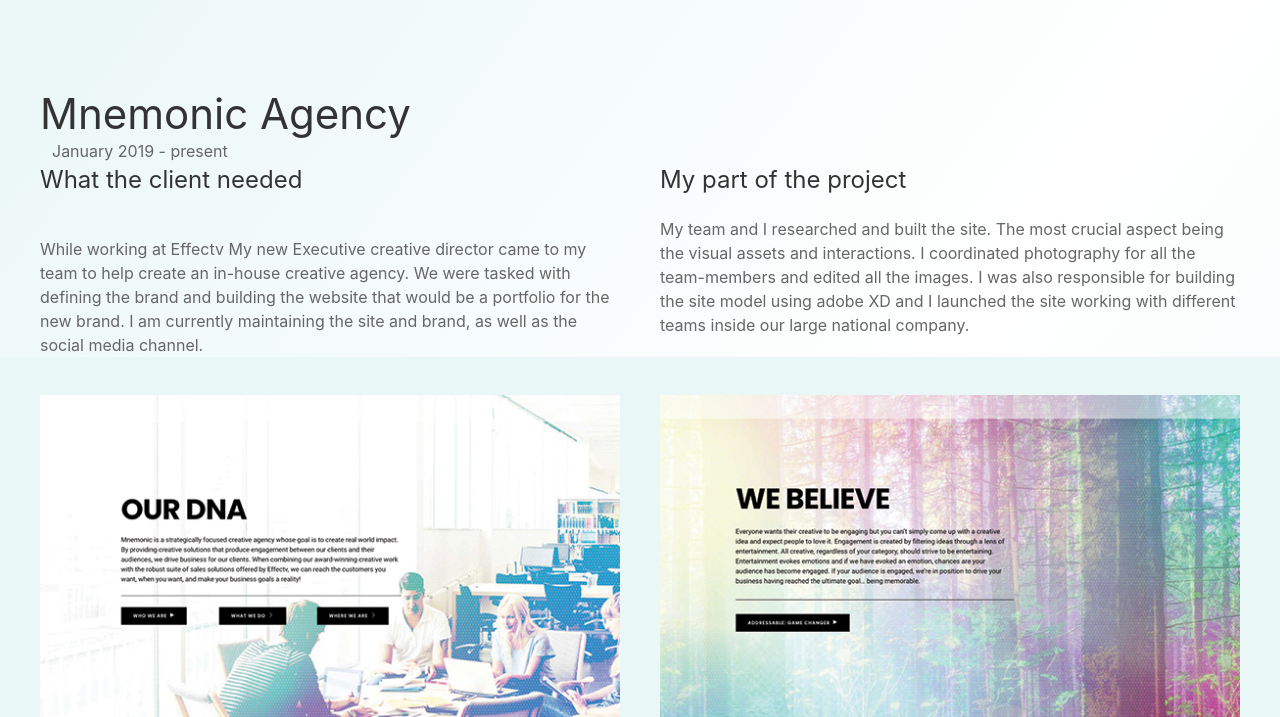
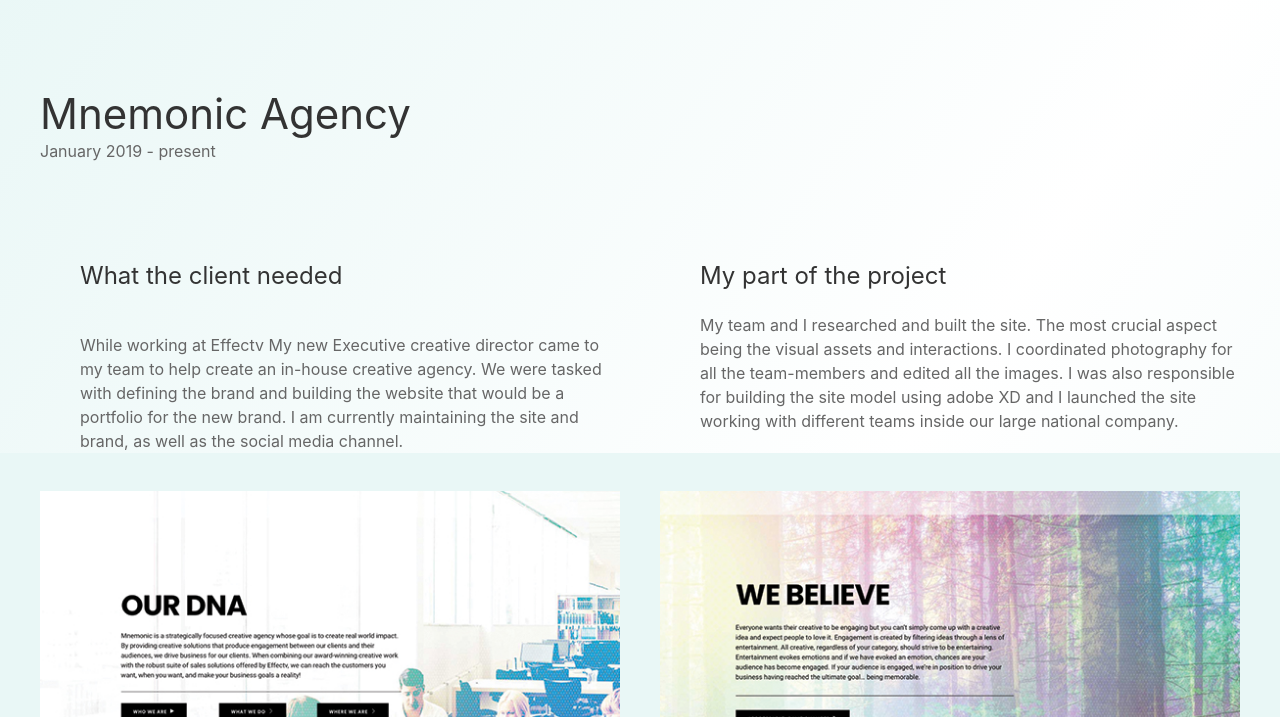
Before and after one commit to ameliadavis/ADDesigns_2021, a plain HTML site: page Mnemonic.html in a window 1280 px wide. Shown: the part 83-800 px from the top of the page. Drawn offline with nearby package versions, Linux system fonts and the light colour scheme.

Commit message:
added some space to the portfolio pages

```diff
--- a/Mnemonic.html
+++ b/Mnemonic.html
@@ -52,8 +52,8 @@
                 <h1 class= "projectTitle">Mnemonic Agency</h1>
                 <p class= "projectNameSubheader">January 2019 - present</p>
                     <div class="uk-child-width-expand@s" uk-grid>
-                            <div class="uk-grid-item-match" id="projectInformation">
-                                <h3>What the client needed</h3>
+                            <div class="uk-grid-item-match uk-margin-medium-left uk-margin-medium-right" id="projectInformation">
+                                <h3 class="">What the client needed</h3>
                                 <p>
                                     While working at Effectv My new Executive creative director came to my team to help create an in-house creative agency. We were tasked with defining the brand and building the website that would be a portfolio for the new brand.  I am currently maintaining the site and brand, as well as the social media channel.
                                 </p>
--- a/css/styles.css
+++ b/css/styles.css
@@ -62,7 +62,7 @@
   margin-top: 12%;
 }
 .projectNameSubheader{
-margin: 0%  1% 0% 1%;
+margin: 0% 0% 8% 0%;
 }
 .projectTitle{
 margin-bottom: 0%;
```
Also changed, not shown: FitnessTracker.html (+2 -2 lines), HereInMS.html (+1 -1 lines), Temanator.html (+1 -1 lines), TriPoints.html (+1 -1 lines), WeatherApp.html (+1 -1 lines), foodecipe.html (+1 -1 lines), ._myStory.html.
